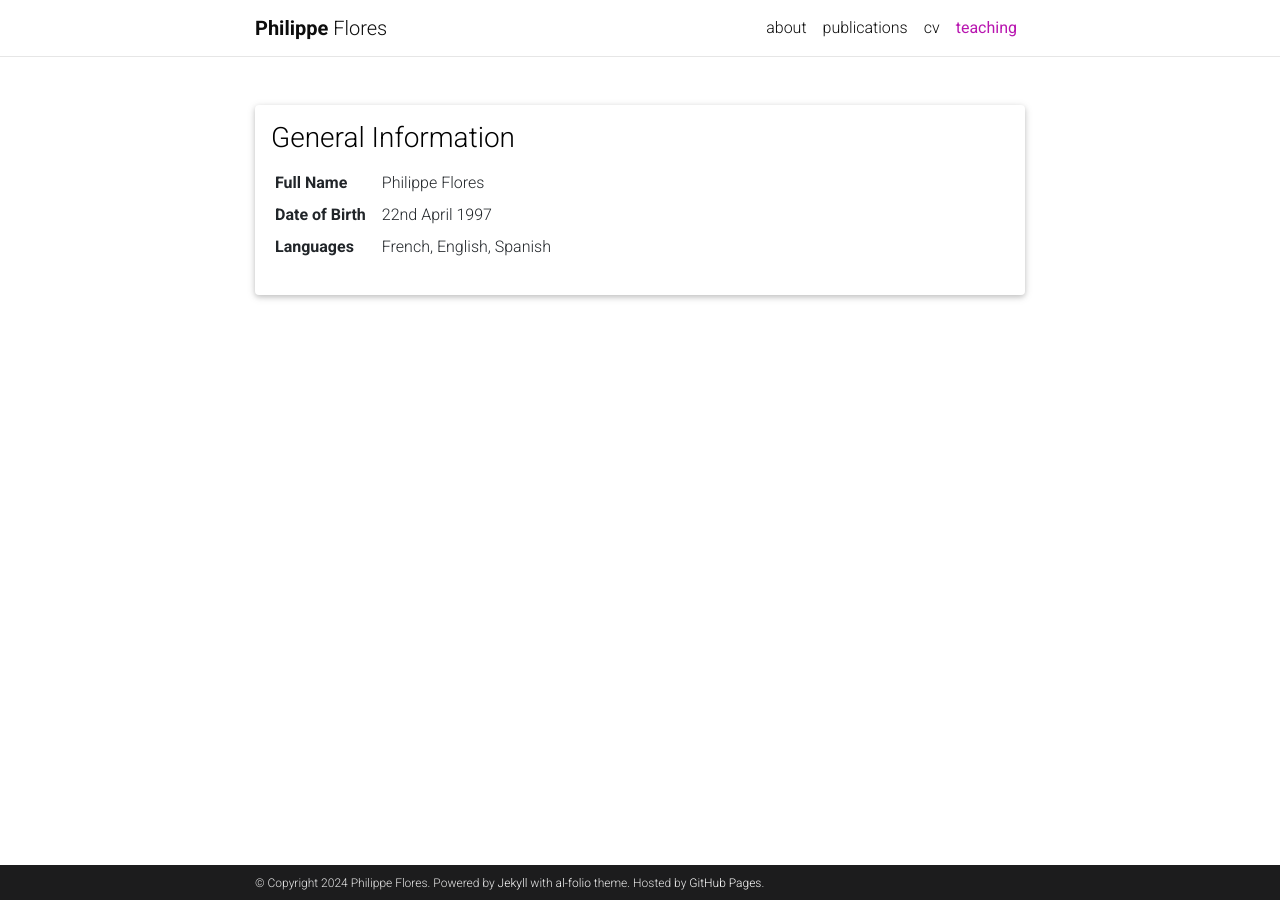
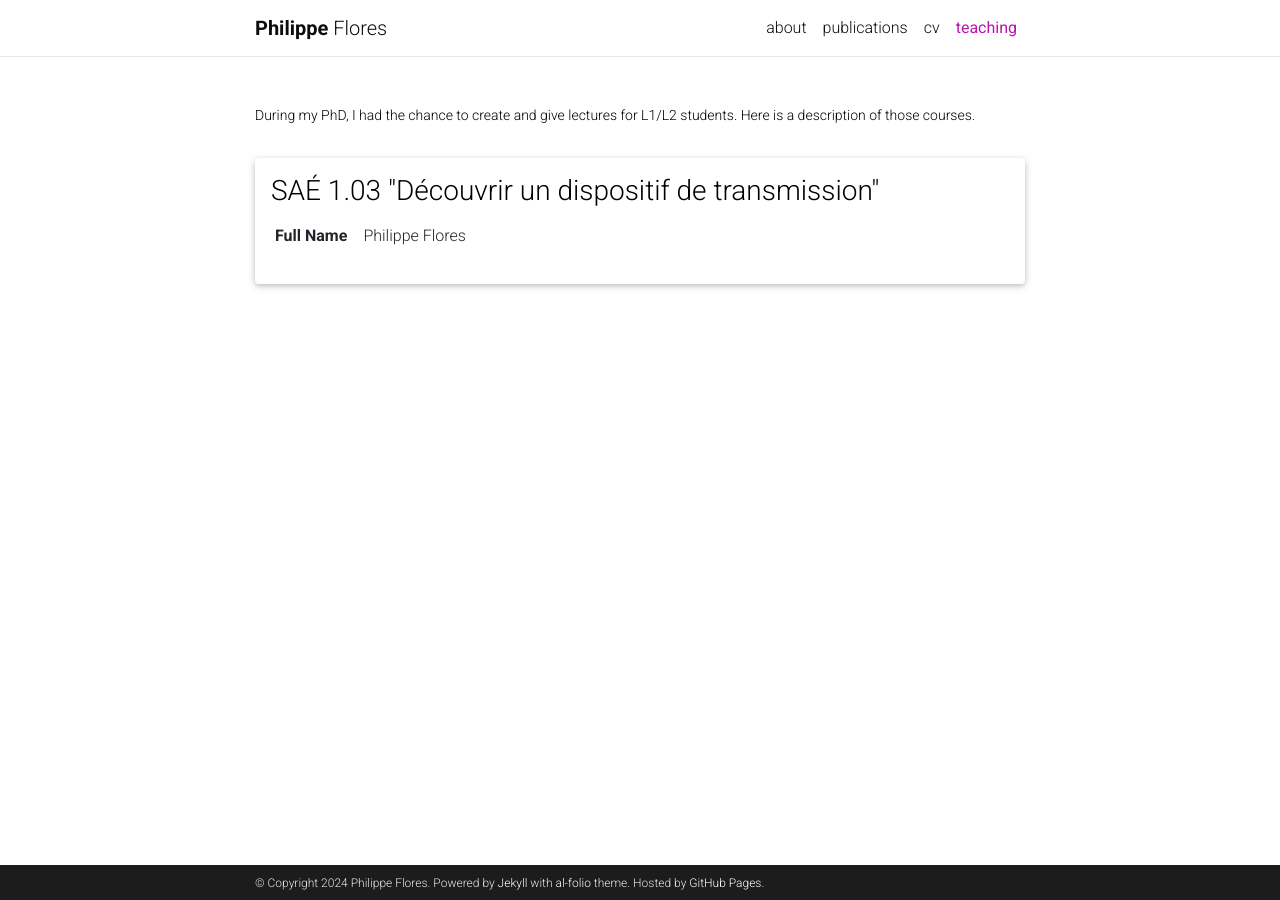
Before and after one commit to philippeflores/philippeflores.github.io, a Jekyll site: the page built from _pages/teaching.md, in a window 1280 px wide. Built offline with Jekyll 4.4.1, drawn with Linux system fonts in a browser that asks for light colours; comment, search, counter and statistics services are not loaded; a style sheet for code colours, icons or effects is not loaded.

Commit message:
change in teaching

```diff
--- a/_data/teaching.yml
+++ b/_data/teaching.yml
@@ -1,9 +1,5 @@
-- title: General Information
+- title: SAÉ 1.03 "Découvrir un dispositif de transmission"
   type: map
   contents:
     - name: Full Name
       value: Philippe Flores
-    - name: Date of Birth
-      value: 22nd April 1997
-    - name: Languages
-      value: French, English, Spanish
--- a/_pages/teaching.md
+++ b/_pages/teaching.md
@@ -2,6 +2,7 @@
 layout: teaching
 permalink: /teaching/
 title: teaching
+description: During my PhD, I had the chance to create and give lectures for L1/L2 students. Here is a description of those courses.
 nav: true
 nav_order: 3
 ---
```
